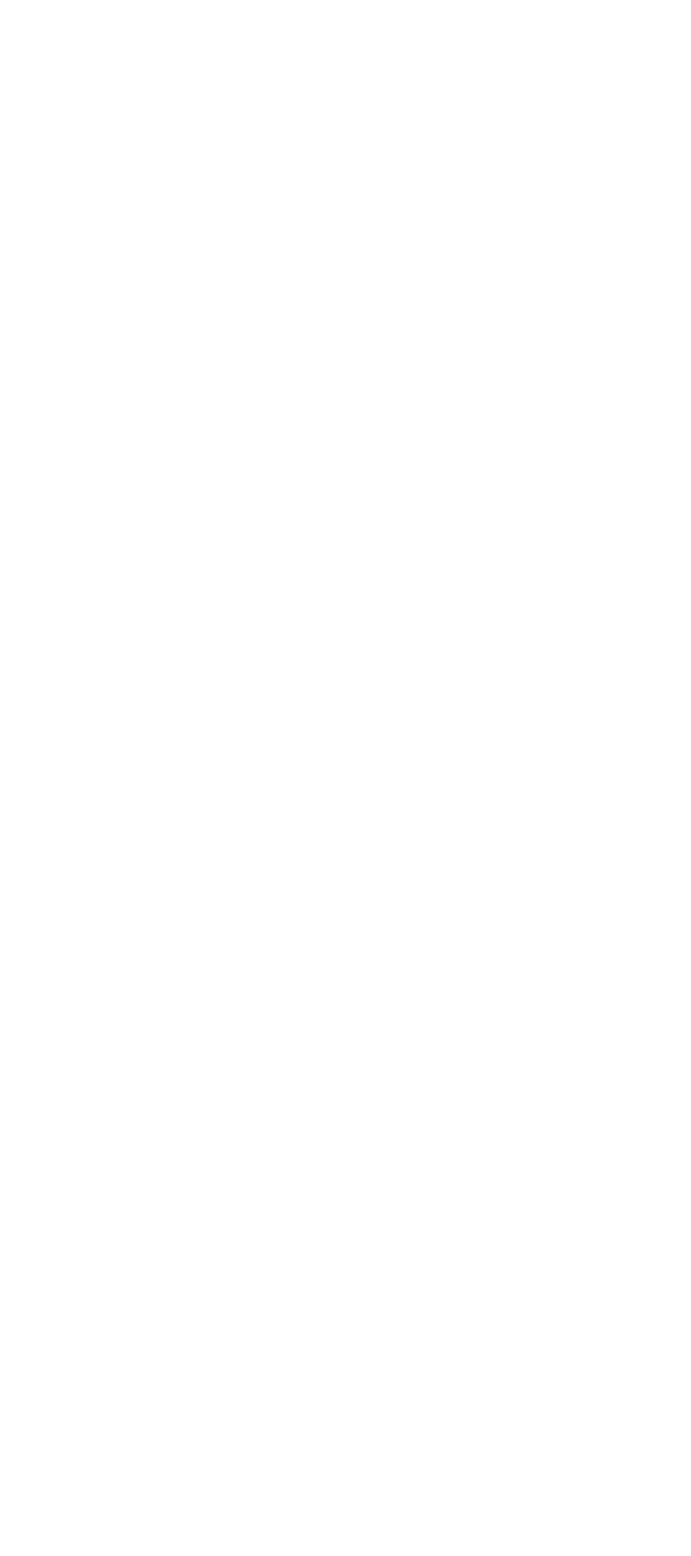
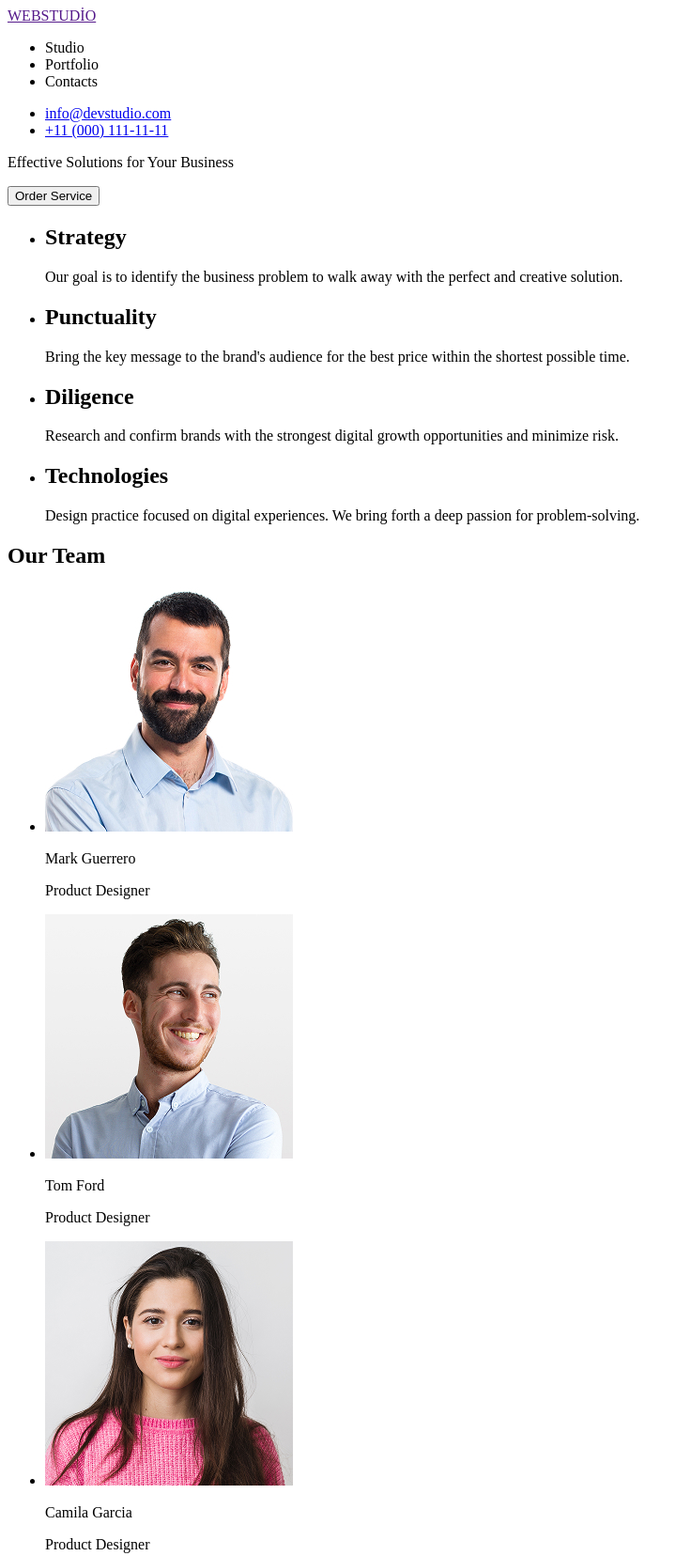
Before and after one commit to JAX0690/goit-markup-hw-01, a plain HTML site: page index.html in a window 1280 px wide. Shown: the top 1656 px of the page at 94% size, without its empty margins (0-736 px from the left). Before the commit the page ends 800 px from the top, so only its background shows below. Drawn offline with Linux system fonts and the light colour scheme.

Commit message:
feat:add homework 1 files

```diff
--- a/index.html
+++ b/index.html
@@ -1,13 +1,102 @@
 <!DOCTYPE html>
 <html lang="en">
-<head>
-    <meta charset="UTF-8">
-    <meta name="viewport" content="width=device-width, initial-scale=1.0">
+  <head>
+    <meta charset="UTF-8" />
+    <meta name="viewport" content="width=device-width, initial-scale=1.0" />
     <title>Document</title>
-</head>
-<body>
+  </head>
+  <body>
+    <header>
+      <a href="">WEBSTUDİO</a>
 
+      <nav>
+        <ul>
+          <li>Studio</li>
+          <li>Portfolio</li>
+          <li>Contacts</li>
+        </ul>
 
+        <main>
+          <ul>
+            <li><a href="mailto:info@devstudio.com">info@devstudio.com</a></li>
+            <li><a href="tel:+11 (000) 111-11-11">+11 (000) 111-11-11</a></li>
+          </ul>
 
-</body>
+          <p>Effective Solutions for Your Business</p>
+
+          <button href="" type="button">Order Service</button>
+
+          <ul>
+            <li><h2>Strategy</h2></li>
+            <p>
+              Our goal is to identify the business problem to walk away with the
+              perfect and creative solution.
+            </p>
+            <li><h2>Punctuality</h2></li>
+            <p>
+              Bring the key message to the brand's audience for the best price
+              within the shortest possible time.
+            </p>
+            <li><h2>Diligence</h2></li>
+            <p>
+              Research and confirm brands with the strongest digital growth
+              opportunities and minimize risk.
+            </p>
+            <li><h2>Technologies</h2></li>
+            <p>
+              Design practice focused on digital experiences. We bring forth a
+              deep passion for problem-solving.
+            </p>
+          </ul>
+
+          <h1>Our Team</h1>
+          <ul>
+            <li>
+              <img src="./images/mark.jpg"
+              alt="Mark Guerrero"
+              width="264px"
+              />
+            </li>
+            <p>Mark Guerrero</p>
+            <p>Product Designer</p>
+            <li><img src="./images/tom.jpg"
+                alt="Tom Ford"
+                width="264px"
+                />
+            </li>
+            <p>Tom Ford</p>
+            <p>Product Designer</p>
+            <li>
+              <img
+                src="./images/camila.jpg"
+                alt="Camila Garcia"
+                width="264px"
+              />
+            </li>
+            <p>Camila Garcia</p>
+            <p>Product Designer</p>
+            <li>
+              <img
+                src="./images/daniel.jpg"
+                alt="Daniel Wilson"
+                width="264px"
+              />
+            </li>
+            <p>Daniel Wilson</p>
+            <p>Product Designer</p>
+          </ul>
+
+          <footer>
+            <a href="">WEBSTUDİO</a>
+
+            <p>
+              Increase the flow of customers and<br />
+              sales for your business with digital<br />
+              marketing & growth solutions.
+            </p>
+          </footer>
+        </main>
+      </nav>
+    </header>
+  </body>
 </html>
```
Also changed, not shown: images/camila.jpg (added), images/daniel.jpg (added), images/mark.jpg (added), images/tom.jpg (added).
